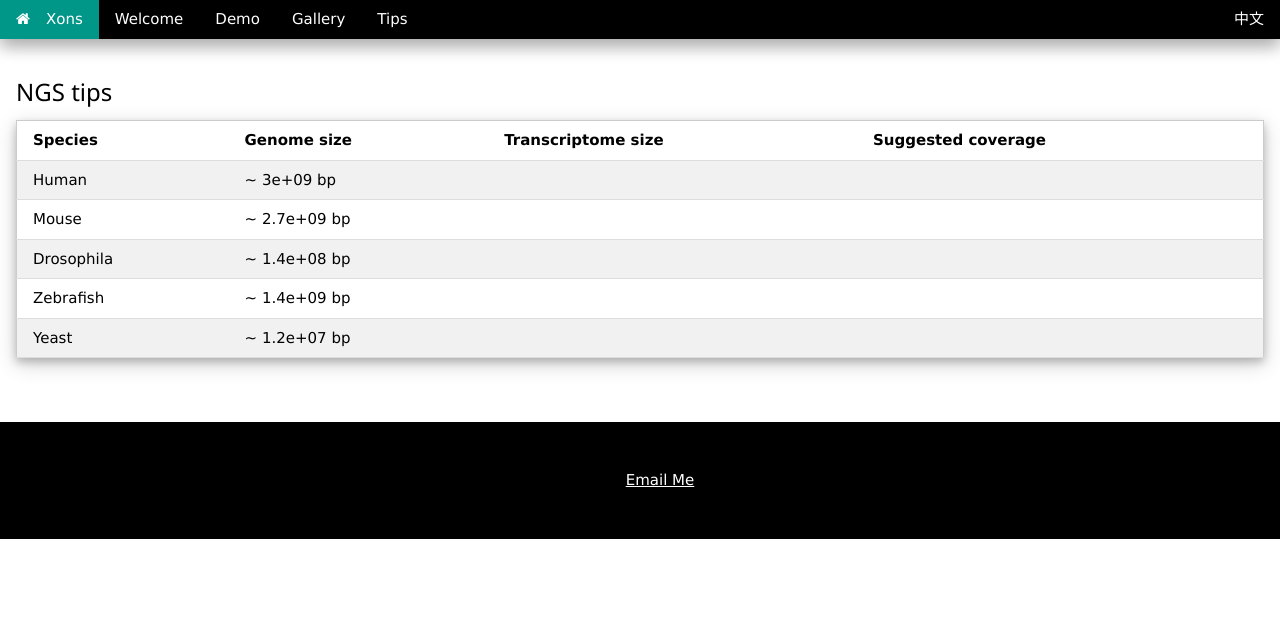
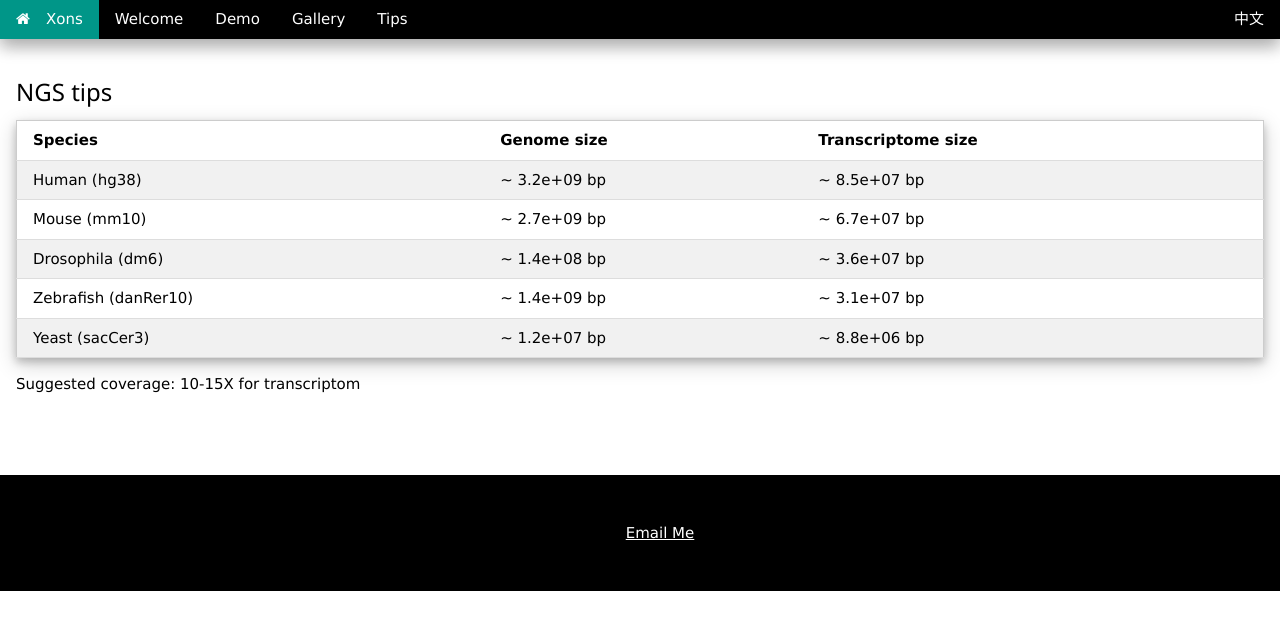
Before and after one commit to xons/xons.github.io, a Jekyll site: the page built from tips.html, in a window 1280 px wide. Shown: the top 630 px of the page. Built offline with Jekyll 4.4.1, drawn with Linux system fonts in a browser that asks for light colours; nearby versions of some CDN libraries; library files that are not in the unit come from our copies.

Commit message:
Update tips.html

```diff
--- a/tips.html
+++ b/tips.html
@@ -11,37 +11,33 @@ title: Xons/Tips
   <th>Species</th>
   <th>Genome size</th>
   <th>Transcriptome size</th>
-  <th>Suggested coverage</th>
 </tr>
 <tr>
-  <td>Human</td>
-  <td>~ 3e+09 bp</td>
-  <td></td>
-  <td></td>
+  <td>Human (hg38)</td>
+  <td>~ 3.2e+09 bp</td>
+  <td>~ 8.5e+07 bp</td>
 </tr>
 <tr>
-  <td>Mouse</td>
+  <td>Mouse (mm10)</td>
   <td>~ 2.7e+09 bp</td>
-  <td></td>
-  <td></td>
+  <td>~ 6.7e+07 bp</td>
 </tr>
 <tr>
-  <td>Drosophila</td>
+  <td>Drosophila (dm6)</td>
   <td>~ 1.4e+08 bp</td>
-  <td></td>
-  <td></td>
+  <td>~ 3.6e+07 bp</td>
 </tr>
 <tr>
-  <td>Zebrafish</td>
+  <td>Zebrafish (danRer10)</td>
   <td>~ 1.4e+09 bp</td>
-  <td></td>
-  <td></td>
+  <td>~ 3.1e+07 bp</td>
 </tr>
 <tr>
-  <td>Yeast</td>
+  <td>Yeast (sacCer3)</td>
   <td>~ 1.2e+07 bp</td>
-  <td></td>
-  <td></td>
+  <td>~ 8.8e+06 bp</td>
 </tr>
 </table>
+
+  <p>Suggested coverage: 10-15X for transcriptom</p>
 </div>
```
